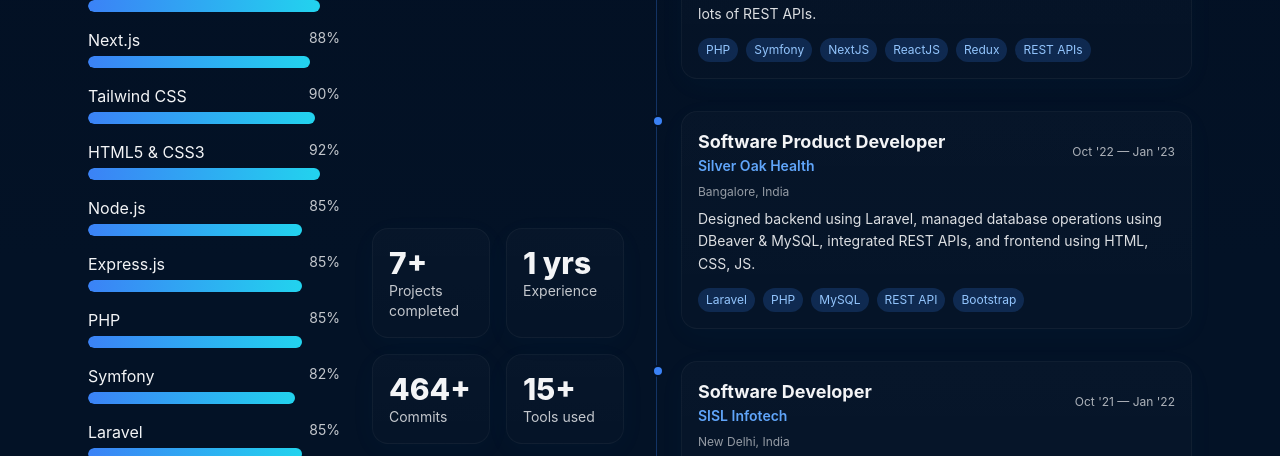
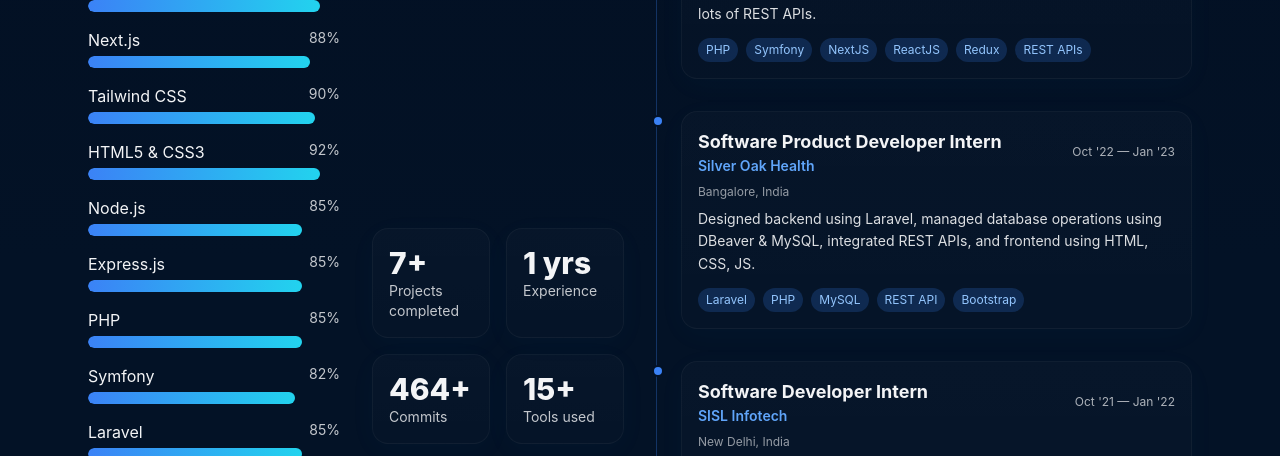
Before and after one commit to nidhigupta58/nidhi-portfolio-blue, a React (Vite) app: page / in a window 1280 px wide. Shown: the part 2360-2816 px from the top of the page. Built offline with nearby package versions, Linux system fonts and the light colour scheme; the HTML template or start-up script is replaced by a standard one.

Commit message:
update: add experience

```diff
--- a/src/components/Experience.jsx
+++ b/src/components/Experience.jsx
@@ -57,7 +57,7 @@ export default function Experience() {
           <div className="card p-5 hover:border-blue-500/30 transition-colors">
             <div className="flex flex-col sm:flex-row sm:items-center sm:justify-between gap-2 mb-2">
               <div>
-                <div className="text-lg font-bold">Software Product Developer</div>
+                <div className="text-lg font-bold">Software Product Developer Intern</div>
                 <div className="text-sm font-semibold text-blue-400">Silver Oak Health</div>
               </div>
               <div className="text-xs opacity-70">Oct '22 — Jan '23</div>
@@ -88,7 +88,7 @@ export default function Experience() {
           <div className="card p-5 hover:border-blue-500/30 transition-colors">
             <div className="flex flex-col sm:flex-row sm:items-center sm:justify-between gap-2 mb-2">
               <div>
-                <div className="text-lg font-bold">Software Developer</div>
+                <div className="text-lg font-bold">Software Developer Intern</div>
                 <div className="text-sm font-semibold text-blue-400">SISL Infotech</div>
               </div>
               <div className="text-xs opacity-70">Oct '21 — Jan '22</div>
```
